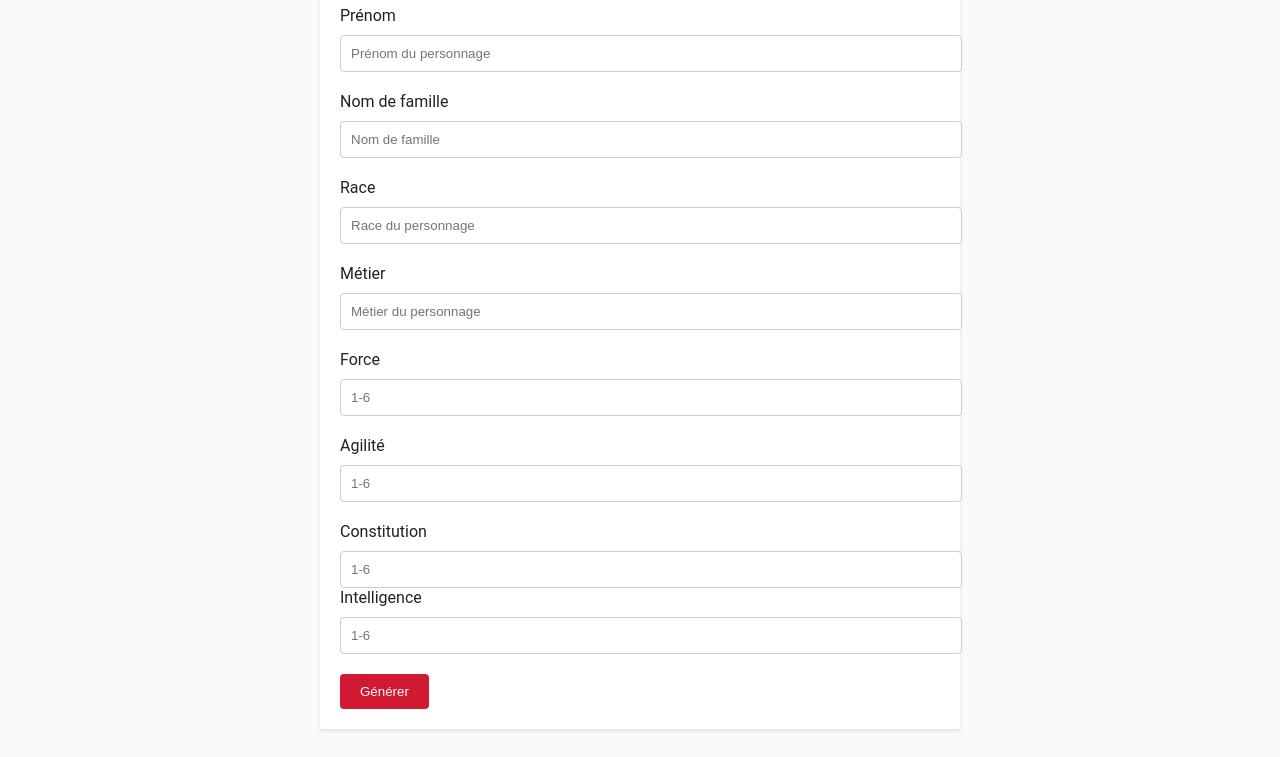
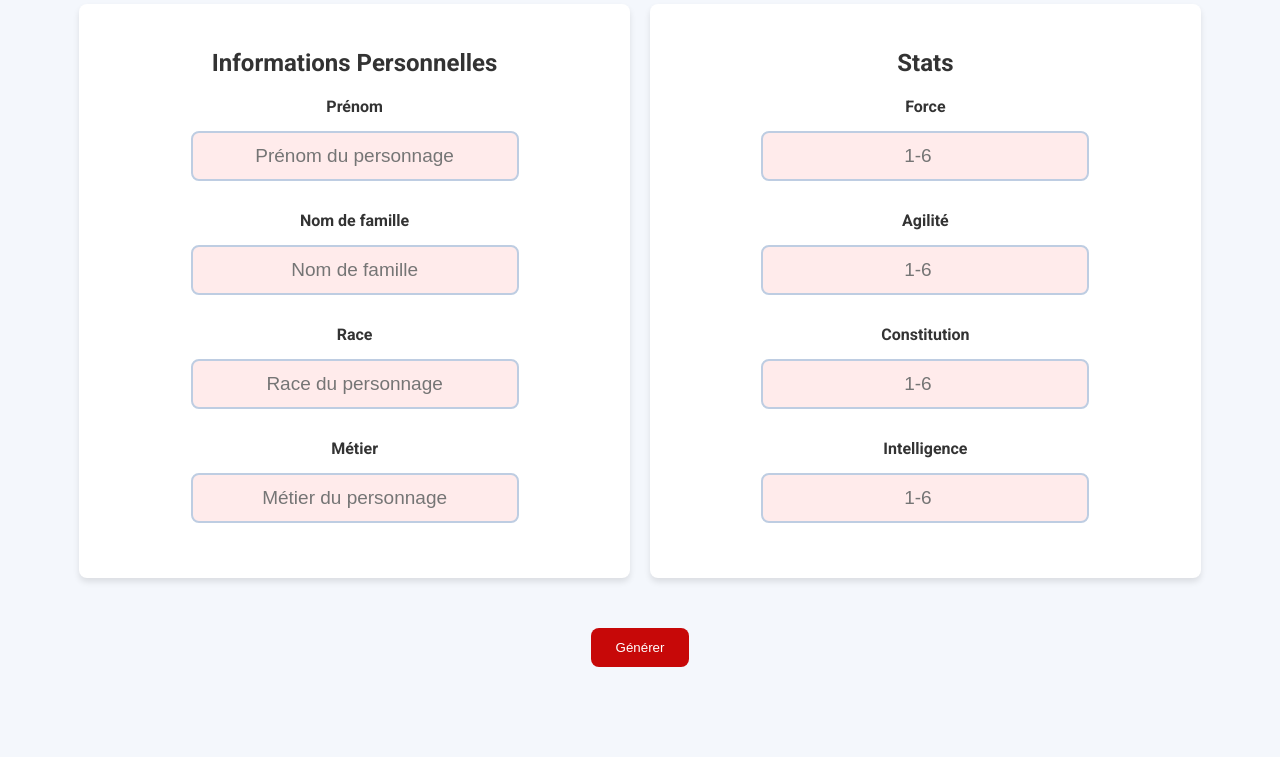
Before and after one commit to Broannn/MedievalCharacterCreator, a website: page public/index.html in a window 1280 px wide. Shown: the part 123-880 px from the top of the page. After the commit the page ends 856 px from the top, so only its background shows below. Drawn offline with Linux system fonts and the light colour scheme.

Commit message:
Two-column style redesign

```diff
--- a/public/app.js
+++ b/public/app.js
@@ -8,7 +8,7 @@ document.addEventListener('DOMContentLoaded', () => {
         document.getElementById('race').value = character.race;
         document.getElementById('job').value = character.metier;
 
-        // Parse les compétences si elles sont dans une chaîne de caractères formatée comme "Force: 5, Agilité: 4, ..."
+        // Parse les compétences à chaque fin de virgule
         if (character.competences) {
           const stats = character.competences.split(', ').map(stat => stat.split(': ')[1]);
           document.getElementById('strength').value = stats[0];
@@ -20,3 +20,14 @@ document.addEventListener('DOMContentLoaded', () => {
       .catch(error => console.error('Erreur lors de la génération du personnage:', error));
   });
 });
+
+document.addEventListener('DOMContentLoaded', () => {
+  const readOnlyFields = document.querySelectorAll('input[readonly]');
+
+  // enlever le focus de chaque champ
+  readOnlyFields.forEach(field => {
+    field.addEventListener('focus', (event) => {
+      event.target.blur(); // Enlève le focus du champ immédiatement
+    });
+  });
+});
--- a/public/index.html
+++ b/public/index.html
@@ -6,43 +6,54 @@
     <title>Générateur de personnage</title>
     <link rel="stylesheet" href="style.css">
     <script src="app.js"></script>
+    <link href="https://fonts.googleapis.com/css2?family=Roboto:wght@400;700&display=swap" rel="stylesheet">
+
 </head>
 <body>
-    <div class="container">
         <h1>Générateur de personnage</h1>
-        <form id="characterForm">
+        <div class="columns">
+            <div class="left-column">
+                <div class="info-box">
+                    <h2>Informations Personnelles</h2>
                     <div class="form-group">
                         <label for="name">Prénom</label>
-                <input type="text" id="name" name="name" placeholder="Prénom du personnage">
+                        <input type="text" id="name" name="name" placeholder="Prénom du personnage" readonly>
                     </div>
                     <div class="form-group">
                         <label for="familyName">Nom de famille</label>
-                <input type="text" id="familyName" name="familyName" placeholder="Nom de famille">
+                        <input type="text" id="familyName" name="familyName" placeholder="Nom de famille" readonly>
                     </div>
                     <div class="form-group">
                         <label for="race">Race</label>
-                <input type="text" id="race" name="race" placeholder="Race du personnage">
+                        <input type="text" id="race" name="race" placeholder="Race du personnage" readonly>
                     </div>
                     <div class="form-group">
                         <label for="job">Métier</label>
-                <input type="text" id="job" name="job" placeholder="Métier du personnage">
+                        <input type="text" id="job" name="job" placeholder="Métier du personnage" readonly>
                     </div>
+                </div>
+            </div>
+            <div class="right-column">
+                <div class="info-box">
+                    <h2>Stats</h2>
                     <div class="form-group">
                         <label for="strength">Force</label>
-                <input type="number" id="strength" name="strength" placeholder="1-6">
+                        <input type="number" id="strength" name="strength" placeholder="1-6" readonly>
                     </div>
                     <div class="form-group">
                         <label for="agility">Agilité</label>
-                <input type="number" id="agility" name="agility" placeholder="1-6">
+                        <input type="number" id="agility" name="agility" placeholder="1-6" readonly>
                     </div>
-            <div>
-                <form-group">
+                    <div class="form-group">
                         <label for="constitution">Constitution</label>
-                <input type="number" id="constitution" name="constitution" placeholder="1-6">
+                        <input type="number" id="constitution" name="constitution" placeholder="1-6" readonly>
                     </div>
                     <div class="form-group">
                         <label for="intelligence">Intelligence</label>
-                <input type="number" id="intelligence" name="intelligence" placeholder="1-6">
+                        <input type="number" id="intelligence" name="intelligence" placeholder="1-6" readonly>
+                    </div>
+                </div>
+            </div>
         </div>
             <button type="button" id="generate">Générer</button>
         </form>
--- a/public/style.css
+++ b/public/style.css
@@ -1,49 +1,80 @@
 body {
     font-family: 'Roboto', sans-serif;
-    background-color: #FAFAFA;
-    color: #212121;
+    background-color: #F4F7FC;
+    color: #333;
     padding: 20px;
-}
-
-.container {
-    max-width: 600px;
-    margin: auto;
-    background-color: #FFF;
-    padding: 20px;
-    box-shadow: 0 2px 4px rgba(0,0,0,0.1);
+    min-height: 100vh;
 }
 
 h1 {
-    color: #d21932;
+    color: #c70808;
+    text-align: center;
+    margin-bottom: 40px;
 }
 
 .form-group {
     margin-bottom: 20px;
+    display: flex;
+    flex-direction: column;
+    align-items: center;
 }
 
 label {
     display: block;
     margin-bottom: 5px;
+    font-weight: bold;
 }
 
 input[type="text"],
 input[type="number"] {
     width: 100%;
-    padding: 10px;
-    margin-top: 5px;
-    border: 1px solid #CCC;
-    border-radius: 4px;
+    max-width: 300px;
+    padding: 12px;
+    margin: 10px 0;
+    border: 2px solid #BECDE2;
+    border-radius: 8px;
+    text-align: center;
+    background-color: #FFEBEB;
+    color: #a50101;
 }
 
 button {
-    background-color: #d21932;
+    display: block;
+    background-color: #c70808;
     color: white;
-    padding: 10px 20px;
+    padding: 12px 25px;
     border: none;
-    border-radius: 4px;
+    border-radius: 8px;
     cursor: pointer;
+    margin: 30px auto 0;
+    transition: background-color 0.3s ease;
 }
 
 button:hover {
-    background-color: #d21932;
+    background-color: #8B0000;
 }
+.columns {
+    display: flex;
+    justify-content: center;
+    flex-wrap: wrap;
+    gap: 20px;
+}
+
+.left-column, .right-column {
+    flex: 1;
+    max-width: 45%;
+}
+
+.info-box {
+    background: #fff;
+    border-radius: 8px;
+    box-shadow: 0 4px 6px rgba(0,0,0,0.1);
+    padding: 25px;
+    margin: 0 0 20px;
+    text-align: center;
+}
+
+input[readonly] {
+    font-size: 19px;
+    font-weight: 500;
+}
```
Lines whose indentation alone changed are shown as unchanged.
